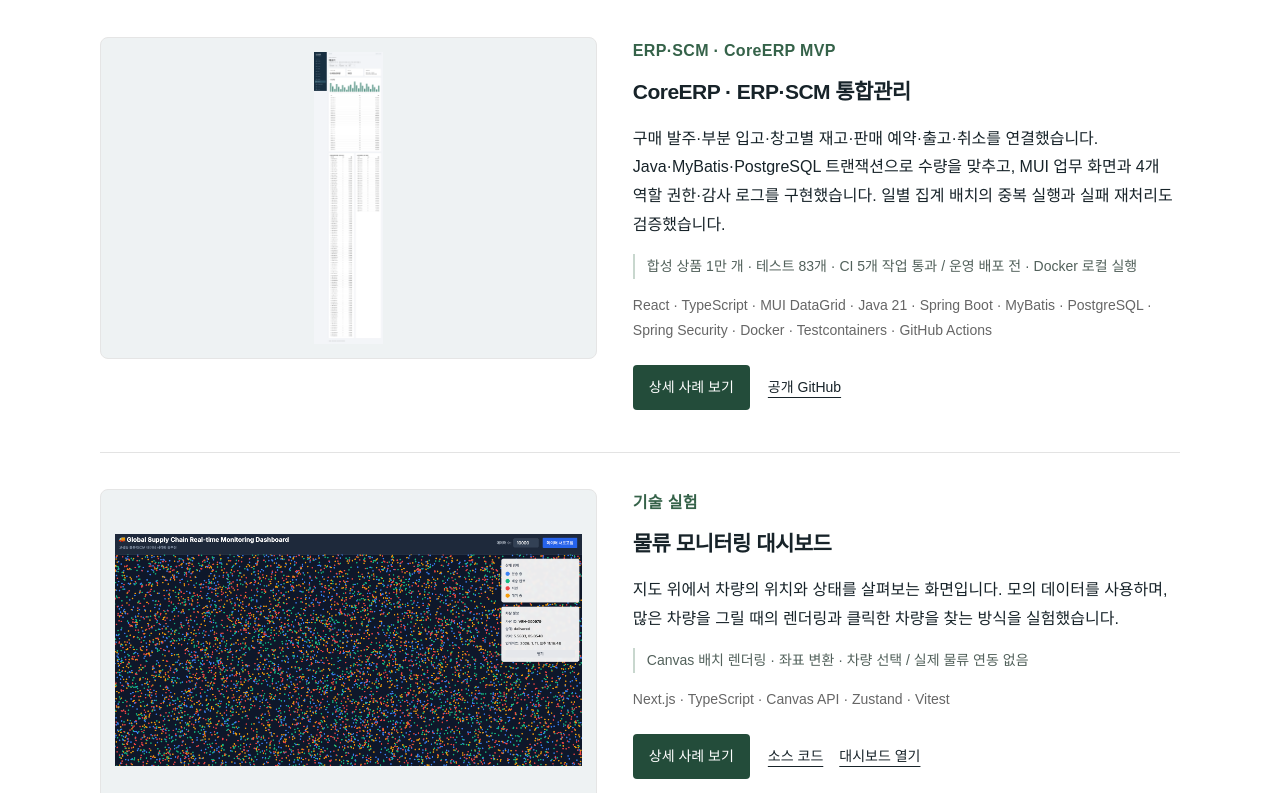
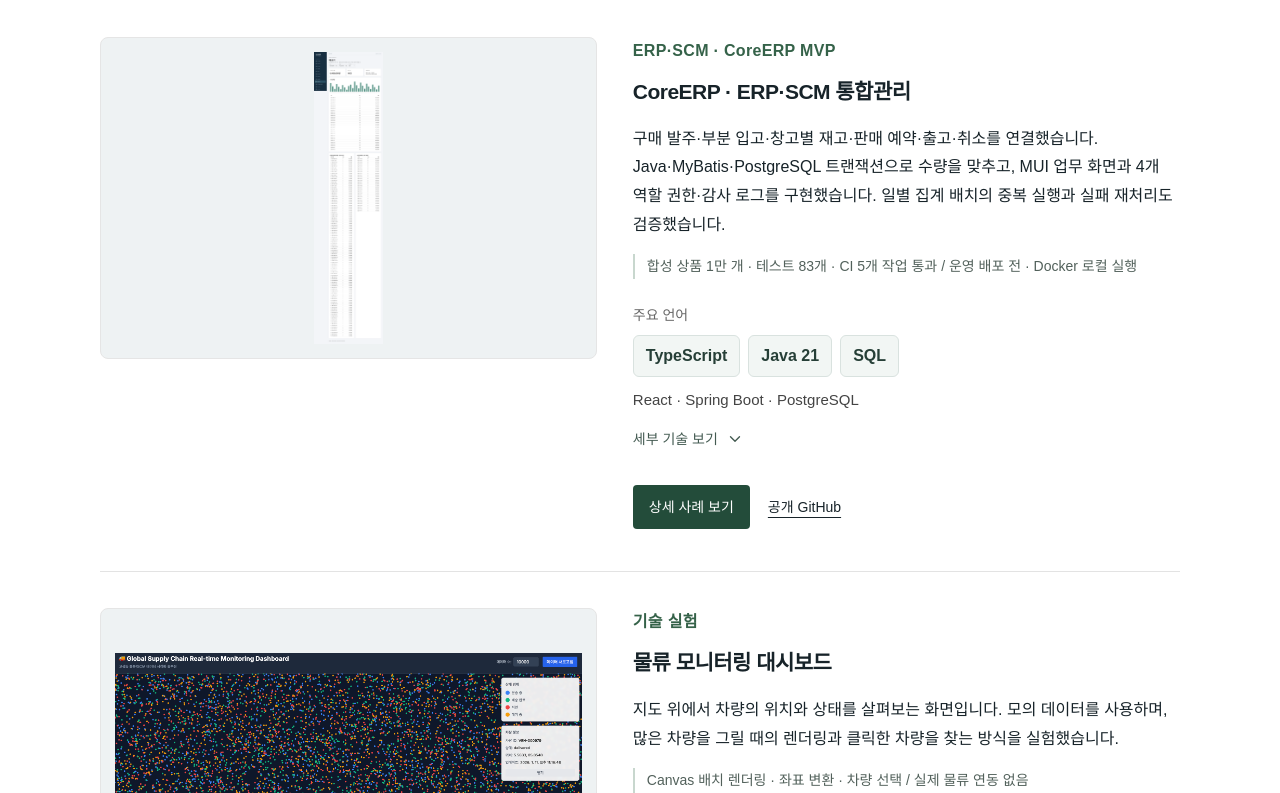
Before and after one commit to kimsoonil/newPortfolio, a Next.js app: page / in a window 1280 px wide. Shown: the part 1089-1882 px from the top of the page. Built offline with nearby package versions, Linux system fonts and the light colour scheme.

Commit message:
feat: prioritize CoreERP languages and collapse secondary stack details

```diff
--- /dev/null
+++ b/app/(home)/_components/CoreErpStack.tsx
@@ -0,0 +1,19 @@
+const groups = [
+  ['프론트엔드', ['Vite', 'MUI DataGrid', 'React Query', 'React Hook Form', 'React Router']],
+  ['백엔드', ['MyBatis', 'Spring Security', 'Flyway', 'Swagger']],
+  ['실행·검증', ['Docker Compose', 'Testcontainers', 'GitHub Actions']],
+] as const;
+
+export default function CoreErpStack() {
+  return <div className="coreerp-stack" aria-label="CoreERP 기술 스택">
+    <p className="stack-label">주요 언어</p>
+    <ul className="stack-languages" aria-label="주요 언어">
+      {['TypeScript', 'Java 21', 'SQL'].map(name => <li key={name}>{name}</li>)}
+    </ul>
+    <p className="stack-foundation">React · Spring Boot · PostgreSQL</p>
+    <details className="stack-details">
+      <summary>세부 기술 보기<svg className="stack-chevron" width="18" height="18" viewBox="0 0 24 24" fill="none" aria-hidden="true"><path d="m6 9 6 6 6-6" stroke="currentColor" strokeWidth="1.8" strokeLinecap="round" strokeLinejoin="round"/></svg></summary>
+      <dl>{groups.map(([title, items]) => <div key={title}><dt>{title}</dt><dd>{items.join(' · ')}</dd></div>)}</dl>
+    </details>
+  </div>;
+}
--- a/app/(home)/page.tsx
+++ b/app/(home)/page.tsx
@@ -1,4 +1,5 @@
 import Image from "next/image";
+import CoreErpStack from "./_components/CoreErpStack";
 import SectionNavigation from "./_components/SectionNavigation";
 import Link from "next/link";
 import { CASE_STUDIES } from "./_constants/case-studies";
@@ -27,7 +28,7 @@ export default function Home() {
     <section id="projects" className="section"><div className="section-heading"><h2>개인 프로젝트</h2><p>실행 화면뿐 아니라 문제를 해결한 과정과 검증 내용을 함께 정리했습니다.</p></div>
       <div className="project-list">{PROJECTS.map((p, i) => <article className="project" key={p.title}>
         <Link className="project-image" href={`/projects/${CASE_STUDIES[i].slug}`} aria-label={`${p.title} 상세 보기`}><Image src={p.image!} alt={`${p.title} 화면`} width={960} height={600} sizes="(max-width: 760px) 100vw, 44vw" /></Link>
-        <div className="project-body"><p className="project-kind">{i === 0 ? "ERP·SCM · CoreERP MVP" : i === 2 ? "프로토타입" : i === 3 ? "웹 게임" : "기술 실험"}</p><h3><Link href={`/projects/${CASE_STUDIES[i].slug}`}>{p.title}</Link></h3><p>{descriptions[i]}</p><p className="project-note">{notes[i]}</p><p className="stack">{p.technologies.join(" · ")}</p><div className="project-actions"><Link className="case-link" href={`/projects/${CASE_STUDIES[i].slug}`}>상세 사례 보기</Link><div className="text-links">{p.github && <a href={p.github} target="_blank" rel="noreferrer">{i === 0 ? "공개 GitHub" : "소스 코드"}</a>}{p.demo && <a href={i === 0 ? p.demo + "connected" : p.demo} target="_blank" rel="noreferrer">{i === 0 ? "기존 배포본 (소유자 전용)" : i === 3 ? "게임 열기" : i === 1 ? "대시보드 열기" : "화면 보기"}</a>}</div></div></div>
+        <div className="project-body"><p className="project-kind">{i === 0 ? "ERP·SCM · CoreERP MVP" : i === 2 ? "프로토타입" : i === 3 ? "웹 게임" : "기술 실험"}</p><h3><Link href={`/projects/${CASE_STUDIES[i].slug}`}>{p.title}</Link></h3><p>{descriptions[i]}</p><p className="project-note">{notes[i]}</p>{i === 0 ? <CoreErpStack/> : <p className="stack">{p.technologies.join(" · ")}</p>}<div className="project-actions"><Link className="case-link" href={`/projects/${CASE_STUDIES[i].slug}`}>상세 사례 보기</Link><div className="text-links">{p.github && <a href={p.github} target="_blank" rel="noreferrer">{i === 0 ? "공개 GitHub" : "소스 코드"}</a>}{p.demo && <a href={i === 0 ? p.demo + "connected" : p.demo} target="_blank" rel="noreferrer">{i === 0 ? "기존 배포본 (소유자 전용)" : i === 3 ? "게임 열기" : i === 1 ? "대시보드 열기" : "화면 보기"}</a>}</div></div></div>
       </article>)}</div>
     </section>
     <section id="career" className="section"><div className="section-heading"><h2>경력</h2><p>회사에서 맡았던 일입니다. 회사 소스와 비공개 자료는 공개하지 않습니다.</p></div><div>{EXPERIENCES.map(e => <article className="career-row" key={e.company}><div><p className="period">{e.period}</p><h3>{e.company}</h3><p className="position">{e.position}</p></div><ul>{e.description.map(d => <li key={d}>{d}</li>)}</ul></article>)}</div></section>
--- a/app/globals.css
+++ b/app/globals.css
@@ -205,3 +205,17 @@ body { background:#fff; color:#172329; }
 .case-status{padding:14px 18px;border-left:3px solid #346553;background:#edf4f0;color:#244a3d;font-weight:600;line-height:1.8}.case-status span{font-size:14px;font-weight:400}.case-screenshots{margin-top:36px}.case-screenshots h2{font-size:23px;margin-bottom:12px}.case-screenshots>p{font-size:15px;color:#555;line-height:1.8}.case-screen-grid{display:grid;grid-template-columns:minmax(0,2fr) minmax(0,1fr);gap:24px;align-items:start;margin-top:20px}.case-screen-grid figure{margin:0;min-width:0}.case-screen-grid img{display:block;width:100%;height:auto;border:1px solid #dce4de;border-radius:6px}.case-screen-grid .mobile-screen img{max-width:280px;margin:auto}.case-screen-grid figcaption{margin-top:10px;color:#58645e;font-size:14px;line-height:1.7}.case-screen-grid .mobile-screen figcaption{text-align:center}@media(max-width:760px){.case-screen-grid{grid-template-columns:1fr;gap:28px}.case-screen-grid .mobile-screen img{max-width:250px}.case-status{font-size:15px}}
 
 .case-screen-grid a{display:block;border-radius:6px;overflow:hidden}.case-screen-grid img{height:400px;object-fit:cover;object-position:top}.case-screen-grid .mobile-screen a{max-width:280px;margin:auto}.case-screen-grid .mobile-screen img{height:400px}@media(max-width:760px){.case-screen-grid img{height:320px}.case-screen-grid .mobile-screen a{max-width:250px}.case-screen-grid .mobile-screen img{height:400px}}
+
+.coreerp-stack { margin: 24px 0; font-size: 1rem; }
+.coreerp-stack .stack-label { margin: 0 0 8px; font-size: .875rem; color: #666; }
+.coreerp-stack .stack-languages { display: flex; flex-wrap: wrap; gap: 8px; list-style: none; padding: 0; margin: 0; }
+.coreerp-stack .stack-languages li { border: 1px solid #d9e2df; background: #f2f6f4; border-radius: 6px; padding: 6px 12px; font-weight: 600; color: #263f37; }
+.coreerp-stack .stack-foundation { margin: 10px 0 4px; color: #444; line-height: 1.7; font-size: .9375rem; }
+.stack-details summary { display: inline-flex; align-items: center; gap: 8px; min-height: 44px; cursor: pointer; list-style: none; color: #435a51; font-size: .875rem; }
+.stack-details summary::-webkit-details-marker { display: none; }
+.stack-details summary:focus-visible { outline: 2px solid #435a51; outline-offset: 3px; border-radius: 3px; }
+.stack-details[open] .stack-chevron { transform: rotate(180deg); }
+.stack-details dl { margin: 4px 0 0; padding: 16px; border: 1px solid #e1e6e3; border-radius: 6px; background: #fafbfa; }
+.stack-details dl > div + div { margin-top: 12px; }
+.stack-details dt { font-weight: 600; font-size: .875rem; color: #444; }
+.stack-details dd { margin: 4px 0 0; line-height: 1.8; color: #666; font-size: .875rem; overflow-wrap: anywhere; }
```
Also changed, not shown: app/projects/[slug]/page.tsx (+2 -1 lines).
